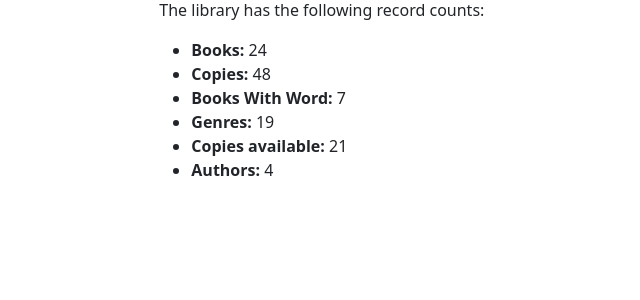
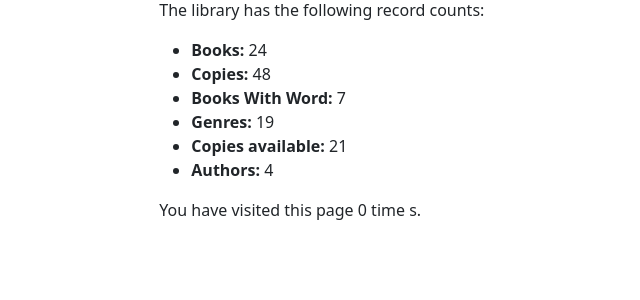
Before and after one commit to MyaOks/LocalLibrary, a Django app: page /catalog/ in a window 1280 px wide. Shown: the part 144-444 px from the top of the page, without its empty margins (66-706 px from the left). Run offline with Django 4.2, Linux system fonts and the light colour scheme; data comes from the database, SQL or seed files in the repository; both versions use the stored data as it was after the commit.

Commit message:
Часть 7

```diff
--- a/locallibrary/catalog/templates/index.html
+++ b/locallibrary/catalog/templates/index.html
@@ -20,4 +20,8 @@
     <li><strong>Copies available:</strong> {{ num_instances_available }}</li>
     <li><strong>Authors:</strong> {{ num_authors }}</li>
   </ul>
+
+<p>
+  You have visited this page {{ num_visits }} time {{ num_visits|pluralize }}.
+</p>
 {% endblock %}
--- a/locallibrary/catalog/views.py
+++ b/locallibrary/catalog/views.py
@@ -19,6 +19,9 @@ def index(request):
     # The 'all()' is implied by default.
     num_authors = Author.objects.count()
 
+    num_visits = request.session.get('num_visits', 0)
+    request.session['num_visits'] = num_visits + 1
+
     context = {
         'num_books': num_books,
         'num_instances': num_instances,
@@ -26,6 +29,7 @@ def index(request):
         'num_genres': num_genres,
         'num_instances_available': num_instances_available,
         'num_authors': num_authors,
+        'num_visits': num_visits,
     }
 
     # Render the HTML template index.html with the data in the context variable
```
Also changed, not shown: locallibrary/db.sqlite3.
